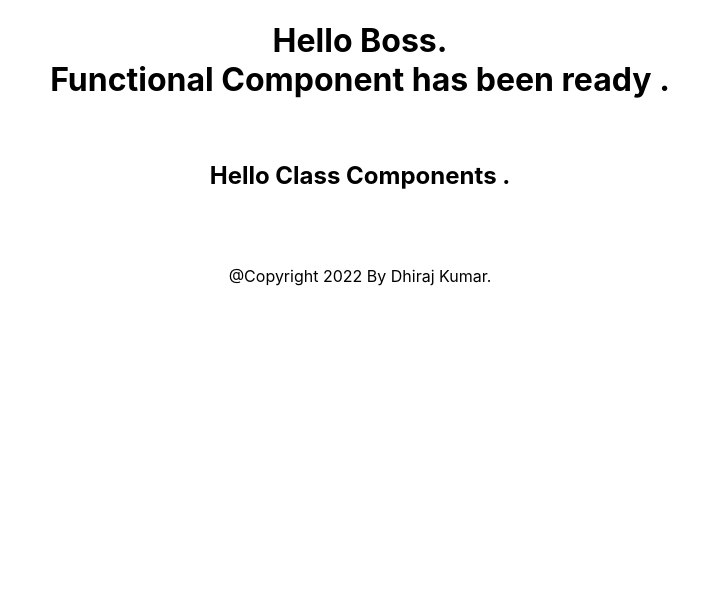
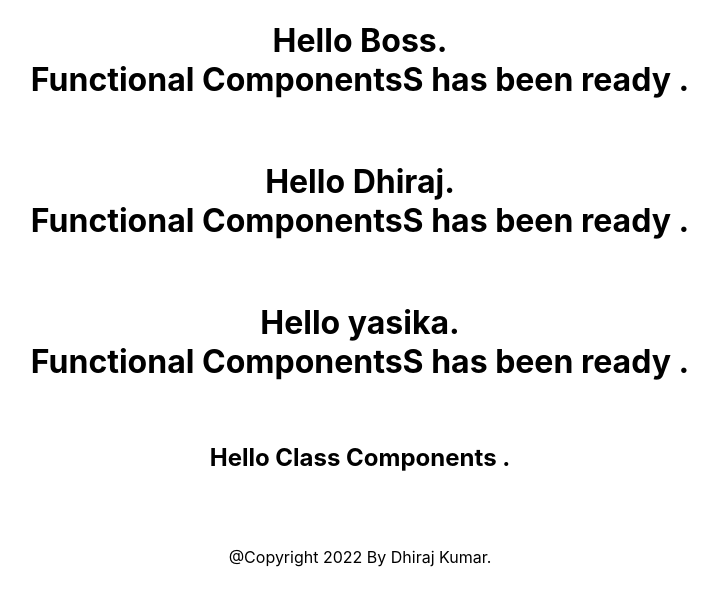
Before and after one commit to dhirajapp/React.Js, a React (Create React App) app in the folder my-app/: page / in a window 1280 px wide. Shown: the top 606 px of the page, without its empty margins (280-998 px from the left). Built offline with nearby package versions, Linux system fonts and the light colour scheme.

Commit message:
implementation of props

```diff
--- a/my-app/src/App.js
+++ b/my-app/src/App.js
@@ -11,8 +11,15 @@ class App extends React.Component
   render(){
     return (
       <div className='App'>
-       <Header/>
+       <Header name="Boss"/>
        <br/>
+
+       <Header name="Dhiraj"/>
+       <br/>
+
+       <Header name="yasika"/>
+       <br/>
+
        <Body/>
        <br/>
 
--- a/my-app/src/components/Header.js
+++ b/my-app/src/components/Header.js
@@ -1,9 +1,9 @@
 import React from "react";
 
-const Header= () =>{
+const Header= (props) =>{
     return(
-    <h1>Hello Boss.<br/>
-    Functional Component has been ready .</h1>
+    <h1>Hello {props.name}.<br/>
+    Functional ComponentsS has been ready .</h1>
 
     );
 }
```
